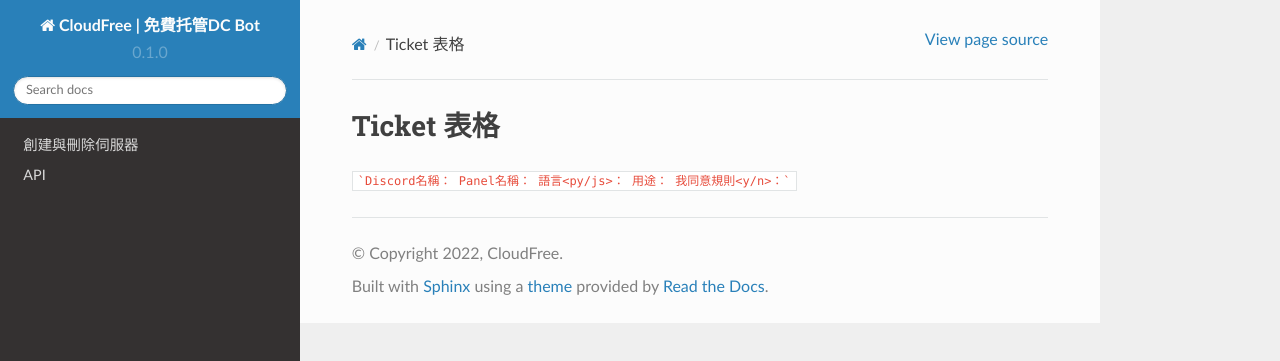
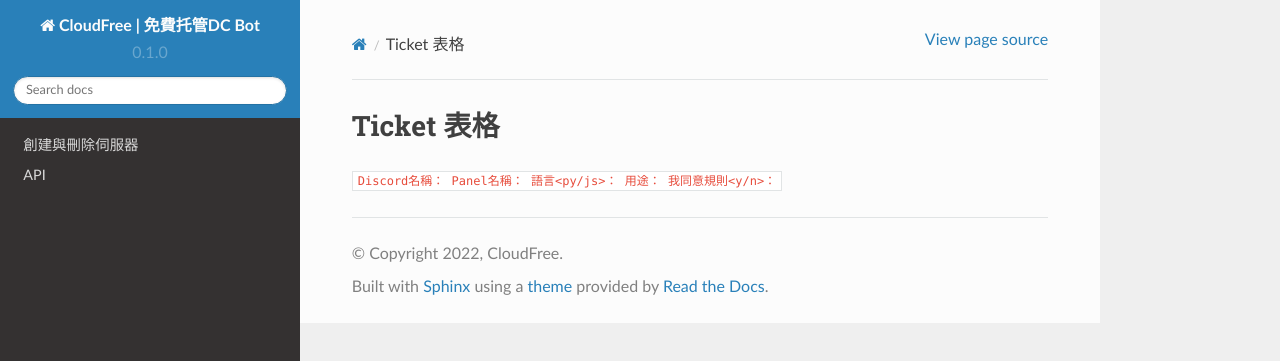
Before and after one commit to alexkong1123/cloudfree-docs, a Sphinx documentation site: the page built from docs/source/ticket_form.rst, in a window 1280 px wide. Shown: the top 361 px of the page. Built offline with Sphinx 7.4.7 and the Read the Docs theme 2.0.0, drawn with Linux system fonts in a browser that asks for light colours; part of the change alters nothing that is shown.

Commit message:
Update ticket_form.rst

````diff
--- a/docs/source/ticket_form.rst
+++ b/docs/source/ticket_form.rst
@@ -1,8 +1,8 @@
 Ticket 表格
 =====
 
-```Discord名稱：
+``Discord名稱：
 Panel名稱：
 語言<py/js>：
 用途：
-我同意規則<y/n>：```
+我同意規則<y/n>：``
````
